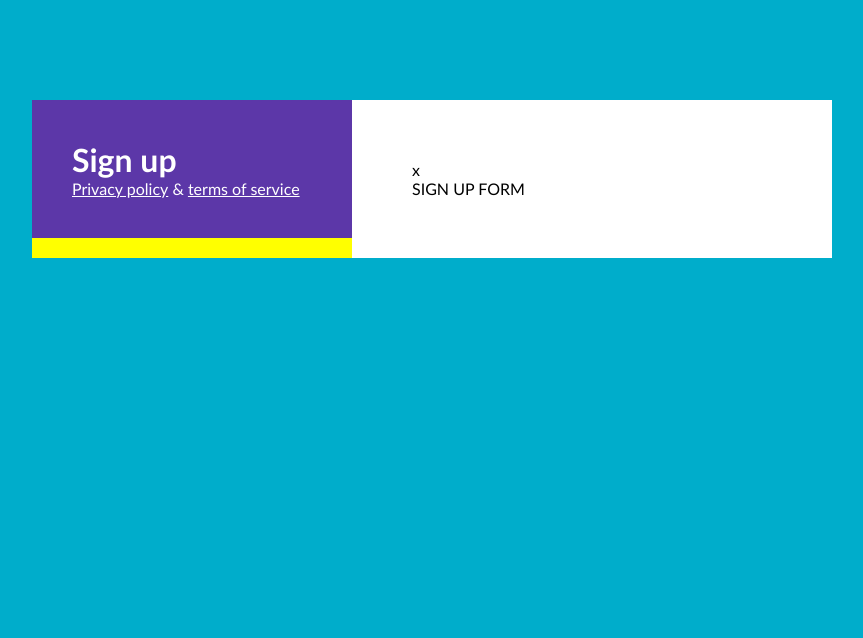
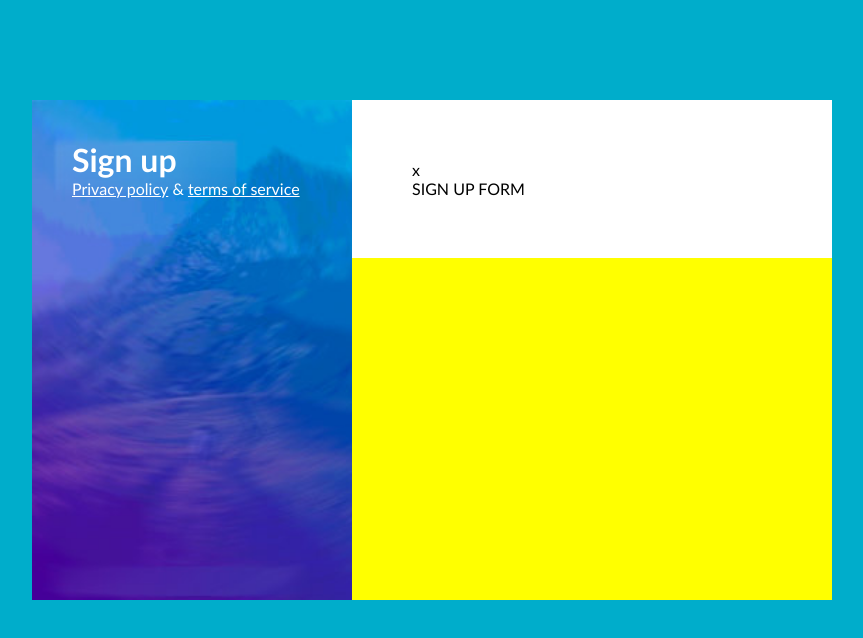
Before and after one commit to ssinare/27-6-sign-up, a plain HTML site: page index.html in a window 1280 px wide. Shown: the whole page, without its empty margins (208-1071 px from the left). Drawn offline with Linux system fonts and the light colour scheme.

Commit message:
Photo positioning

```diff
--- a/css/main.css
+++ b/css/main.css
@@ -22,8 +22,13 @@ body {
 .left-column {
   width: 40%;
   padding: 40px;
+  height: 500px;
   float: left;
-  background-color: #5c37a8;
+  background-color:#5c37a8;
+  background-image: url(./../img/hill.jpg);
+  background-repeat: no-repeat;
+  background-size: cover;
+  background-position: center;
 }
 
 .main-title {
```
Also changed, not shown: img/hill.jpg (added).
